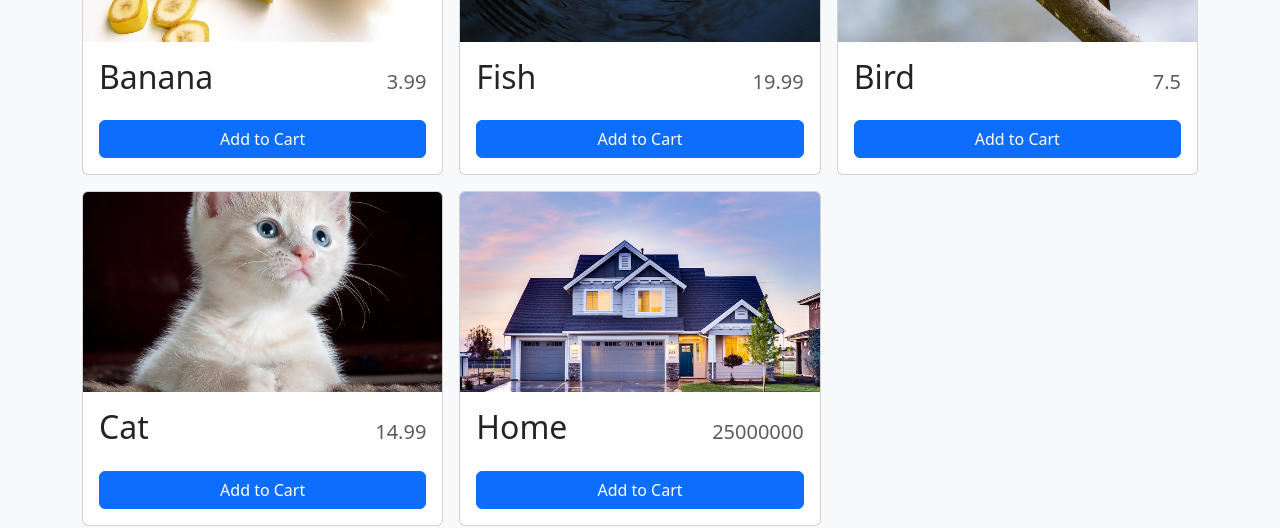
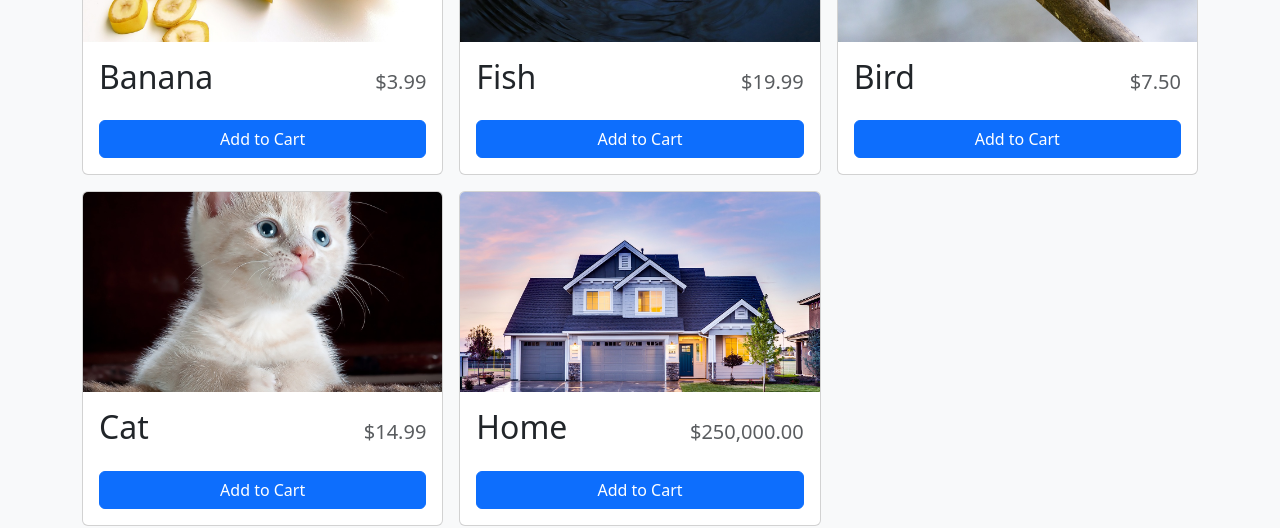
Before and after one commit to YurieVakhnyak/test-shopping-cart, a React (Create React App) app: page /test-shopping-cart/store in a window 1280 px wide. Shown: the part 287-815 px from the top of the page. Built offline with nearby package versions, Linux system fonts and the light colour scheme.

Commit message:
edit currency formatter

```diff
--- a/package.json
+++ b/package.json
@@ -12,6 +12,7 @@
     "@types/react": "^18.2.14",
     "@types/react-dom": "^18.2.6",
     "bootstrap": "^5.3.0",
+    "gh-pages": "^5.0.0",
     "react": "^18.2.0",
     "react-bootstrap": "^2.8.0",
     "react-dom": "^18.2.0",
@@ -24,7 +25,9 @@
     "start": "react-scripts start",
     "build": "react-scripts build",
     "test": "react-scripts test",
-    "eject": "react-scripts eject"
+    "eject": "react-scripts eject",
+    "predeploy": "npm run build",
+    "deploy": "gh-pages -d build"
   },
   "eslintConfig": {
     "extends": [
--- a/src/components/CartItem.tsx
+++ b/src/components/CartItem.tsx
@@ -1,6 +1,7 @@
 import { Button, Stack } from "react-bootstrap";
 import { useShoppingCart } from "../context/ShoppingCartContext";
 import storeItems from "../data/items.json";
+import { formatCurrency } from "../utilities/formatCurrency";
 
 type CartItemProps = {
   id: number;
@@ -29,10 +30,10 @@ export function CartItem({ id, quantity }: CartItemProps) {
           )}
         </div>
         <div className="text-muted" style={{ fontSize: "0.75rem" }}>
-          {item.price}
+          {formatCurrency(item.price)}
         </div>{" "}
       </div>
-      <div>{quantity * item.price}</div>
+      <div>{formatCurrency(quantity * item.price)}</div>
       <Button
         variant="outline-danger"
         size="sm"
--- a/src/components/ShoppingCart.tsx
+++ b/src/components/ShoppingCart.tsx
@@ -2,6 +2,7 @@ import { Offcanvas, Stack } from "react-bootstrap";
 import { useShoppingCart } from "../context/ShoppingCartContext";
 import { CartItem } from "./CartItem";
 import storeItems from "../data/items.json";
+import { formatCurrency } from "../utilities/formatCurrency";
 
 type ShoppingCartProps = {
   isOpen: boolean;
@@ -20,10 +21,12 @@ export function ShoppingCart({ isOpen }: ShoppingCartProps) {
             <CartItem key={item.id} {...item} />
           ))}
           <div className="ms-auto fw-bold fs-5">
-            {cartItems.reduce((total, cartItem) => {
-              const item = storeItems.find((i) => i.id === cartItem.id);
-              return total + (item?.price || 0) * cartItem.quantity;
-            }, 0)}
+            {formatCurrency(
+              cartItems.reduce((total, cartItem) => {
+                const item = storeItems.find((i) => i.id === cartItem.id);
+                return total + (item?.price || 0) * cartItem.quantity;
+              }, 0)
+            )}
           </div>
         </Stack>
       </Offcanvas.Body>
--- a/src/components/StoreItem.tsx
+++ b/src/components/StoreItem.tsx
@@ -28,8 +28,7 @@ export function StoreItem({ id, name, price, imgUrl }: SroreItemProps) {
       <Card.Body className="d-flex flex-column">
         <Card.Title className="d-flex justify-content-between align-items-baseline mb-4">
           <span className="fs-2">{name}</span>
-          {/* <span className="ms-2 text-muted">{formatCurrency(price)}</span> */}
-          <span className="ms-2 text-muted">{price}</span>
+          <span className="ms-2 text-muted">{formatCurrency(price)}</span>
         </Card.Title>
         <div className="mt-auto">
           {quantity === 0 ? (
--- a/src/data/items.json
+++ b/src/data/items.json
@@ -26,7 +26,7 @@
   {
     "id": 5,
     "name": "Home",
-    "price": 25000000,
+    "price": 250000,
     "imgUrl": "images/home-product.jpg"
   }
 ]
--- a/src/utilities/formatCurrency.ts
+++ b/src/utilities/formatCurrency.ts
@@ -4,5 +4,5 @@ const CURRENCY_FORMATTER = new Intl.NumberFormat(undefined, {
 });
 
 export function formatCurrency(number: number) {
-  CURRENCY_FORMATTER.format(number);
+  return CURRENCY_FORMATTER.format(number);
 }
```
Also changed, not shown: 1 other file (tests, documents, lock files or other folders).
